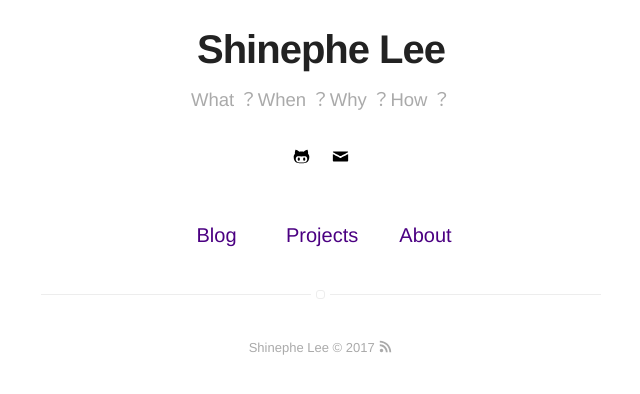
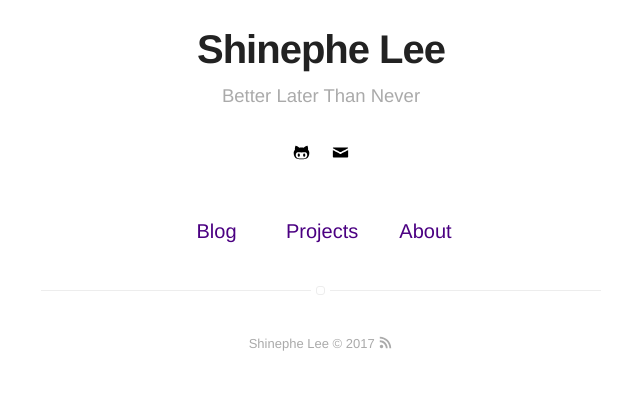
Before and after one commit to shinephe/shinephe.github.io, a Jekyll site: the page built from index.html, in a window 1280 px wide. Shown: the part 252-646 px from the top of the page, without its empty margins (319-959 px from the left). Built offline with Jekyll 4.4.1, drawn with Linux system fonts in a browser that asks for light colours.

Commit message:
Update _config.yml

```diff
--- a/_config.yml
+++ b/_config.yml
@@ -1,6 +1,6 @@
 # main text of home
 name: Shinephe Lee
-bio: What ？When ？Why ？How ？
+bio: Better Later Than Never
 
 # twitter summary info
 description: A blog about technology and stuff related
```
